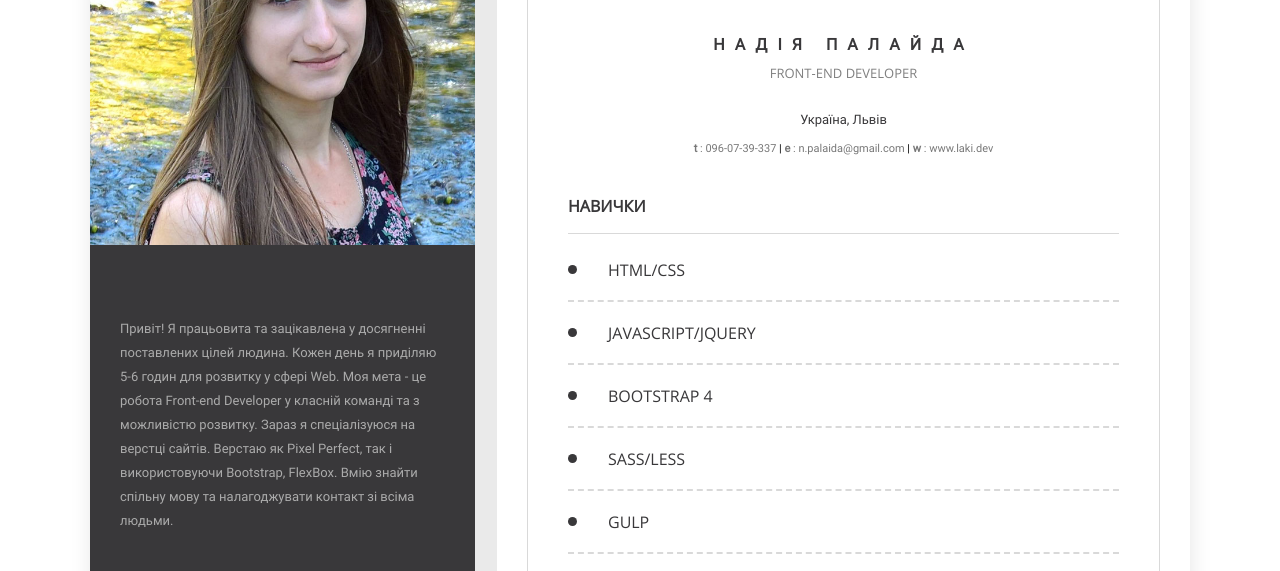
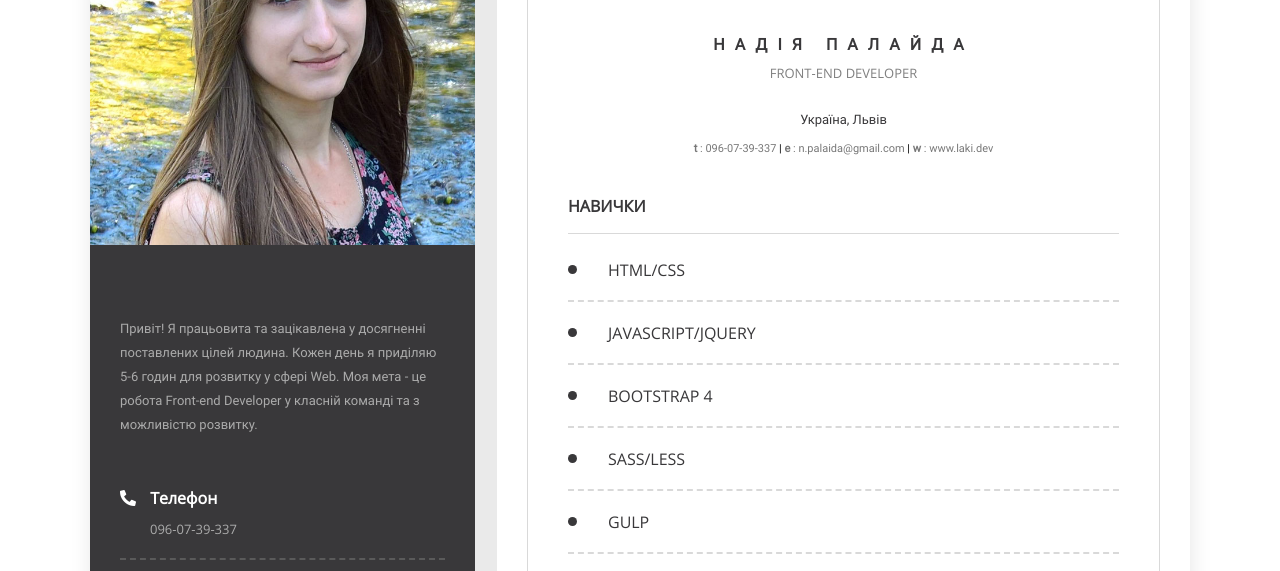
Before and after one commit to nadiia-palaida/portfolio-pdf, a website: page src/index.html in a window 1280 px wide. Shown: the part 175-746 px from the top of the page. Drawn offline with nearby package versions, Linux system fonts and the light colour scheme; files that its build step writes are made by us from their sources.

Commit message:
change text

```diff
--- a/src/index.html
+++ b/src/index.html
@@ -14,7 +14,7 @@
 			<div class="profile-photo"></div>
 			<div class="profile-info">
 				<!-- <h2 class="heading heading-light">Profile</h2> -->
-				<p class="profile-text">Привіт! Я працьовита та зацікавлена у досягненні поставлених цілей людина. Кожен день я приділяю 5-6 годин для розвитку у сфері Web. Моя мета - це робота Front-end Developer у класній команді та з можливістю розвитку. Зараз я спеціалізуюся на верстці сайтів. Верстаю як Pixel Perfect, так і використовуючи Bootstrap, FlexBox. Вмію знайти спільну мову та налагоджувати контакт зі всіма людьми.
+				<p class="profile-text">Привіт! Я працьовита та зацікавлена у досягненні поставлених цілей людина. Кожен день я приділяю 5-6 годин для розвитку у сфері Web. Моя мета - це робота Front-end Developer у класній команді та з можливістю розвитку.
 				</p>
 
 				<div class="contacts">
```
